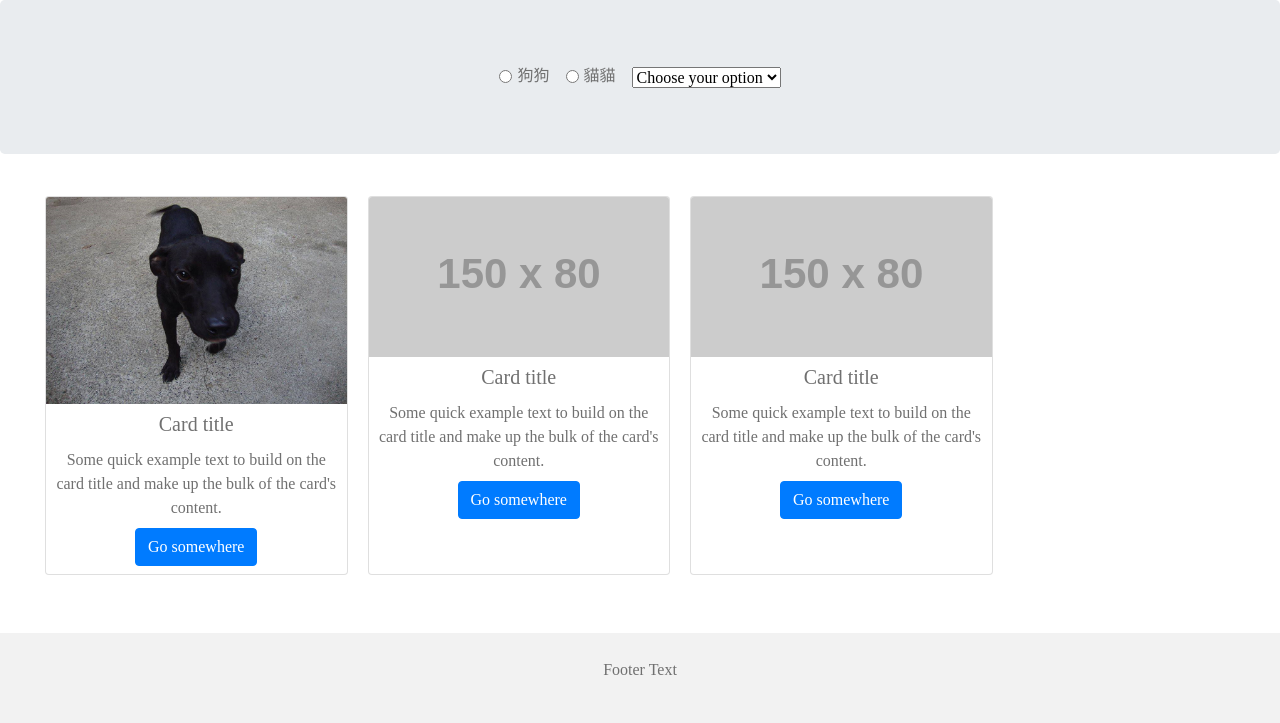
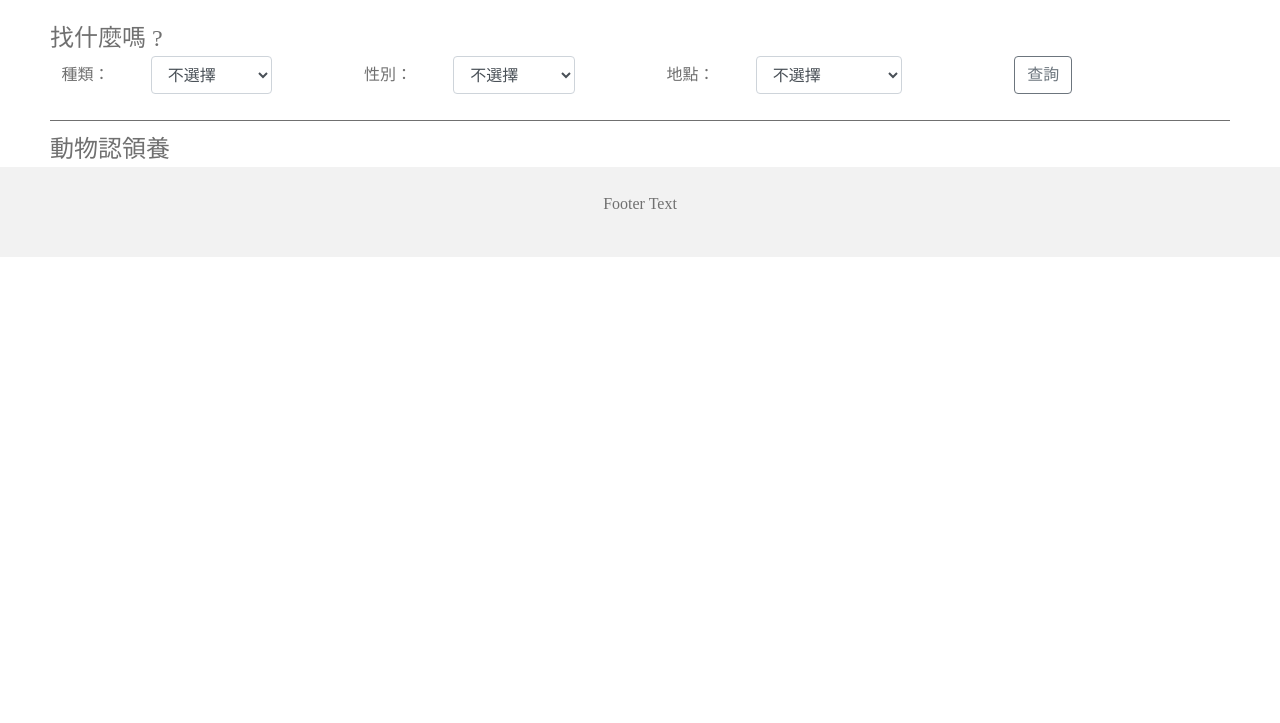
Before and after one commit to ZanaZhong/fluffycat, a Django app: template home/templates/pet/index.html in a window 1280 px wide. Shown: the part 114-837 px from the top of the page. After the commit the page ends 371 px from the top, so only its background shows below. Run offline with Django 3.2, Linux system fonts and the light colour scheme; the template is opened without the code that fills it, so the values that code supplies are empty; grey boxes labelled with a size stand in for pictures from a placeholder-image service; some libraries are stand-ins or nearby versions.

Commit message:
modify home structure

```diff
--- a/home/models.py
+++ b/home/models.py
@@ -1,6 +1,7 @@
 from django.db import models
 from django.contrib import admin
 from django.urls import reverse
+from account.models import Account
 
 # Create your models here.
 class Shelter(models.Model):
@@ -91,6 +92,7 @@ class Pet(models.Model):
     state = models.IntegerField('領養狀態', choices=pet_status_choice, default=0)
     ctime = models.DateTimeField(auto_now_add=True)
     petOwner = models.CharField('送養人', max_length=20)
+    petPublisher = models.ForeignKey(Account, on_delete=models.CASCADE)
 
     # def __unicode__(self):
     #     return self.ctime
--- a/home/templates/pet/index.html
+++ b/home/templates/pet/index.html
@@ -2,55 +2,85 @@
 {% block title %} Animals {% endblock %}
 {% block content %}
 <!-- {% load staticfiles %}  -->
-<div class="jumbotron">
-  <div class="container text-center">
-    <div class="form-check form-check-inline">
-      <input class="form-check-input" type="radio" name="inlineRadioOptions" id="inlineRadio1" value="option1">
-      <label class="form-check-label" for="inlineRadio1">狗狗</label>
-    </div>
-    <div class="form-check form-check-inline">
-      <input class="form-check-input" type="radio" name="inlineRadioOptions" id="inlineRadio2" value="option2">
-      <label class="form-check-label" for="inlineRadio2">貓貓</label>
-    </div>
-    <select class="mdb-select" searchable="Search here..">
-      <option value="1" disabled selected>Choose your option</option>
-      <option value="2">example 1</option>
-      <option value="3">example 2</option>
-      <option value="4">example 4</option>
+
+{% csrf_token %}
+<div class="container-fluid bg-3 text-center" style="padding: 0px 50px 0px 50px;">
+  <div class="select-field text-center">
+    <div class="title">找什麼嗎 ?</div>
+    <form id="form" action="{% url 'home:index' %}" method="POST">
+      {% csrf_token %}
+      <div class="form-group row">
+        <div class="col-lg-3 col-md-3 col-sm-12">
+          <div class="row">
+            <label for="select_type" class="col-lg-4 col-md-5 col-sm-5 col-form-label">種類：</label>
+            <div class="col-lg-6 col-md-7 col-sm-7">
+              <select class="form-control" id="select_type" name = "select_type">
+                <option value="999" disabled selected>不選擇</option>
+                <option value=0>狗狗</option>
+                <option value=1>貓貓</option>
               </select>
             </div>
           </div>
+        </div>
 
-<div class="container-fluid bg-3 text-center" style="padding: 0px 50px 0px 50px;">
+        <div class="col-lg-3 col-md-3 col-sm-12">
           <div class="row">
-    <div class="card col-sm-3" style="width: 18rem;">
-      <img src="{% static 'img/pearl.png' %}" class="card-img-top" alt="...">
-      <div class="card-body">
-        <h5 class="card-title">Card title</h5>
-        <p class="card-text">Some quick example text to build on the card title and make up the bulk of the card's content.</p>
-        <a href="#" class="btn btn-primary">Go somewhere</a>
-      </div>
-    </div>
-    <div class="card col-sm-3" style="width: 18rem;">
-      <img src="https://placehold.it/150x80?text=IMAGE" class="card-img-top" alt="...">
-      <div class="card-body">
-        <h5 class="card-title">Card title</h5>
-        <p class="card-text">Some quick example text to build on the card title and make up the bulk of the card's content.</p>
-        <a href="#" class="btn btn-primary">Go somewhere</a>
-      </div>
-    </div>
-    <div class="card col-sm-3" style="width: 18rem;">
-      <img src="https://placehold.it/150x80?text=IMAGE" class="card-img-top" alt="...">
-      <div class="card-body">
-        <h5 class="card-title">Card title</h5>
-        <p class="card-text">Some quick example text to build on the card title and make up the bulk of the card's content.</p>
-        <a href="#" class="btn btn-primary">Go somewhere</a>
+            <label for="select_sex" class="col-lg-4 col-md-5 col-sm-5 col-form-label">性別：</label>
+            <div class="col-lg-6 col-md-7 col-sm-7">
+              <select class="form-control" id="select_sex" name = "select_sex">
+                <option value="999" disabled selected>不選擇</option>
+                <option value=0>公</option>
+                <option value=1>母</option>
+              </select>
             </div>
           </div>
         </div>
-</div><br>
-<div class="container-fluid bg-3" style="padding: 0px 50px 0px 50px;">
-  {{ errormsg }}<br>
+
+        <div class="col-lg-3 col-md-3 col-sm-12">
+          <div class="row">
+            <label for="select_location" class="col-lg-4 col-md-5 col-sm-5 col-form-label">地點：</label>
+            <div class="col-lg-7 col-md-7 col-sm-7">
+              <select class="form-control" id="select_location" name = "select_location">
+                <option value="999" disabled selected>不選擇</option>
+                <option value=0>台北市</option>
+                <option value=1>新北市</option>
+                <option value=2>桃園市</option>
+                <option value=3>新竹縣</option>
+                <option value=4>新竹市</option>
+                <option value=5>苗栗縣</option>
+                <option value=6>台中市</option>
+                <option value=7>彰化縣</option>
+                <option value=8>南投縣</option>
+                <option value=9>雲林縣</option>
+                <option value=10>嘉義縣</option>
+                <option value=11>嘉義市</option>
+                <option value=12>台南市</option>
+                <option value=13>高雄市</option>
+                <option value=14>屏東縣</option>
+                <option value=15>台東縣</option>
+                <option value=16>花蓮縣</option>
+                <option value=17>宜蘭縣</option>
+              </select>
+            </div>
+          </div>
+        </div>
+
+        <div class="col-lg-2 col-md-2 col-sm-12">
+          <button type="submit" class="btn btn-outline-secondary pull-right">查詢</button>
+        </div>
+      </div>
+    </form>
+  </div>
+    <div class="title">動物認領養</div>
+  <!-- <div class="container-fluid bg-3" style="padding: 0px 50px 0px 50px;">  -->
+    {% if errormsg %}
+    <div class="alert alert-danger alert-dismissible fade show" role="alert">
+      {{ errormsg }}
+      <button type="button" class="close" data-dismiss="alert" aria-label="Close">
+        <span aria-hidden="true">&times;</span>
+      </button>
+    </div>
+    {% endif %}
     <div class="row">
       {% for pet in pet.all %}
       <!-- <div class="card">
@@ -78,16 +108,16 @@
           <img src="{{ pet.photo.url}}" class=" " alt="..." style="height: inherit; max-width: 100%;">
         </div>
         <div class="card-body">
-        <h5 class="card-title">Card title</h5>
+          <!-- <h5 class="card-title">Card title</h5> -->
           <p>品種: {{pet.breed}} </p>
           <p>性別: {{pet.get_sex_display}} </p>
           <p>所在地: {{pet.get_location_display}}</p>
-        <!-- to coco -->
           <a href="{{ pet.get_absolute_url }}" class="btn btn-primary">認識我</a>
         </div>
       </div>
       {% endfor %}
     </div>
+  <!-- </div> -->
 </div>
 
 {% endblock %}
```
Also changed, not shown: home/views.py (+22 -4 lines). Lines whose indentation alone changed are shown as unchanged.
